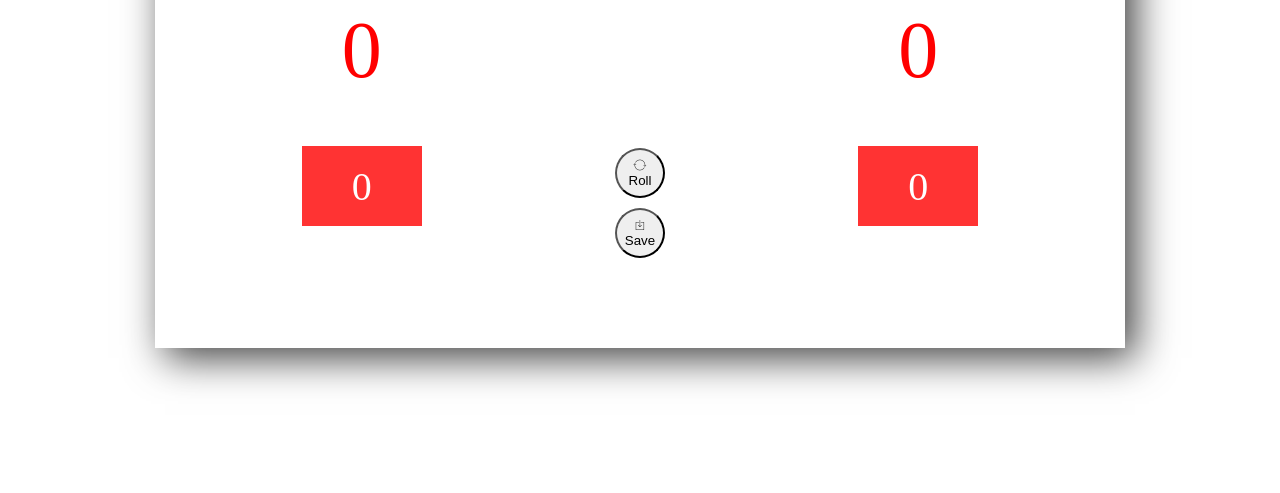
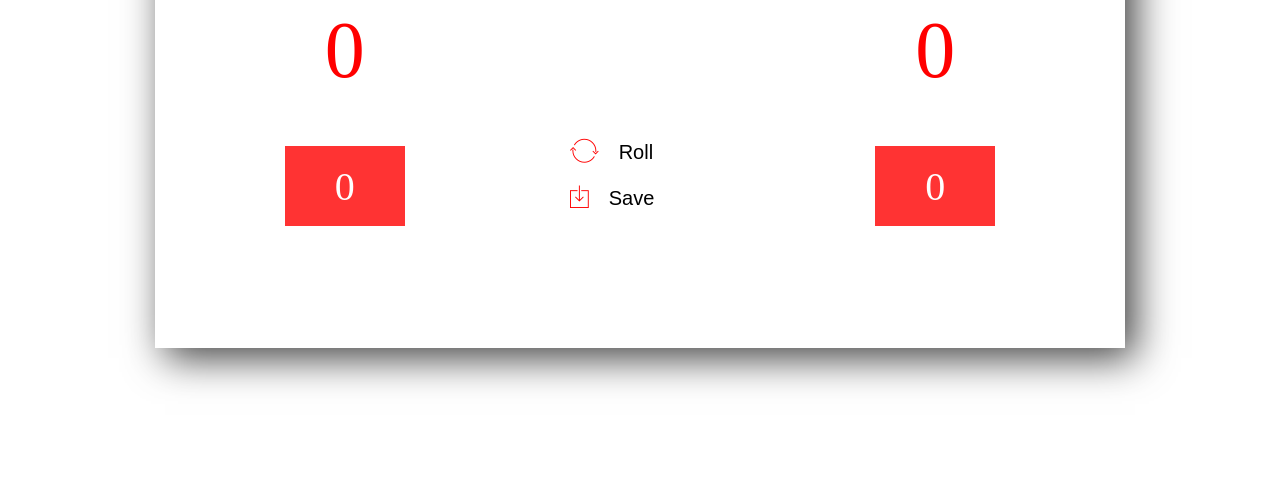
Before and after one commit to PisoDev77/pigTheDiceGame, a plain HTML site: page index.html in a window 1280 px wide. Shown: the part 307-800 px from the top of the page. Drawn offline with nearby package versions, Linux system fonts and the light colour scheme.

Commit message:
fix: fix style-btn
버튼의 스타일을 수정

```diff
--- a/static/style.css
+++ b/static/style.css
@@ -71,11 +71,21 @@ main {
 .new-btn,
 .save-btn,
 .roll-btn {
-  display: block;
-  width: 50px;
-  height: 50px;
-  border-radius: 50%;
+  display: flex;
+  align-items: center;
+  background: transparent;
+  border: none;
+  cursor: pointer;
+  font-size: 20px;
 }
+.new-btn i,
+.save-btn i,
+.roll-btn i {
+  font-size: 30px;
+  color: red;
+  margin-right: 20px;
+}
+
 .new-btn {
   margin-top: 50px;
   margin-bottom: 210px;
```
Also changed, not shown: index.html (+5 -1 lines).
